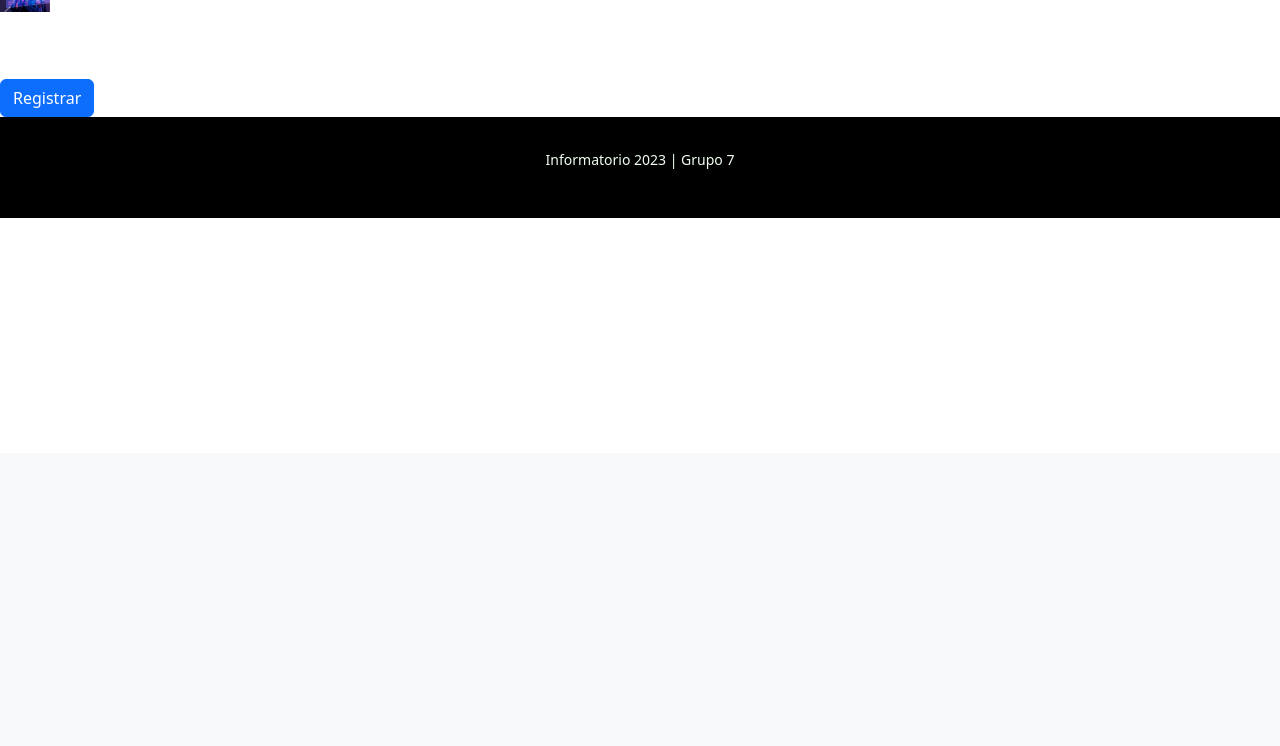
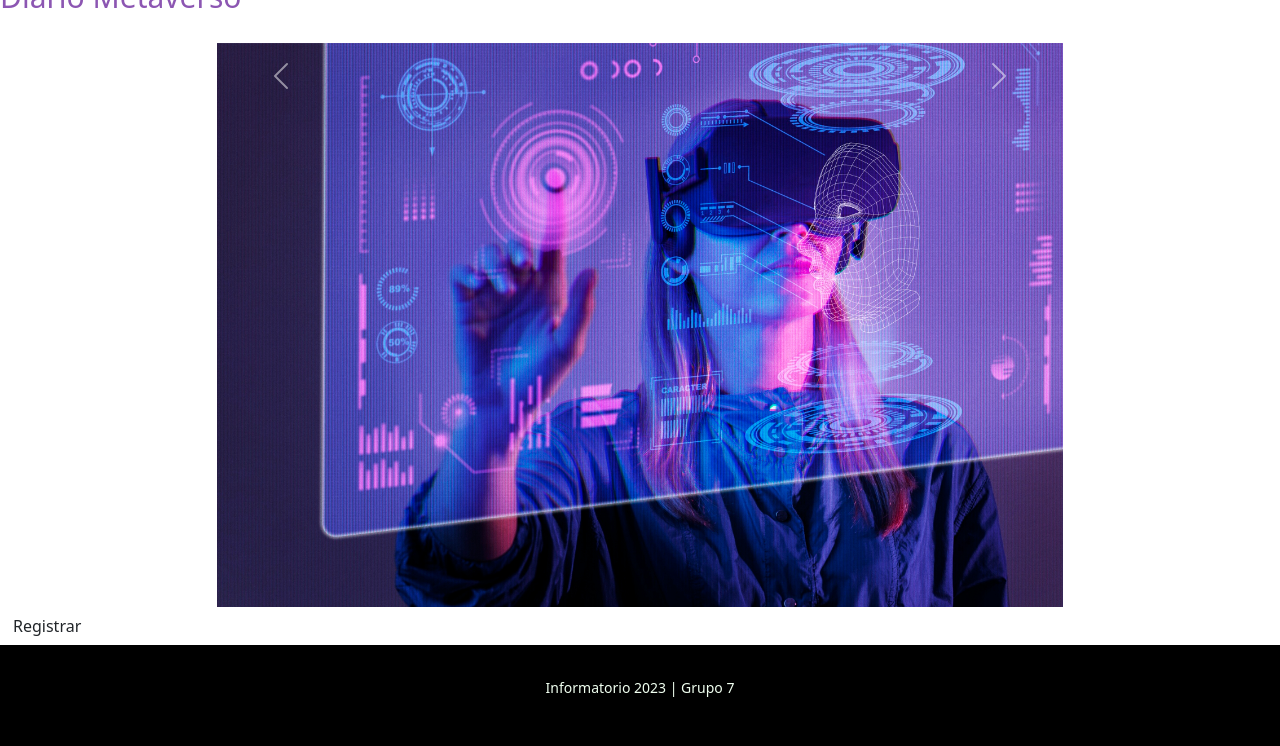
Before and after one commit to TGerzenstein/proyecto_final, a Django app: page / in a window 1280 px wide. Shown: the part 347-1093 px from the top of the page. Before the commit the page ends 565 px from the top, so only its background shows below. Run offline with Django 4.2, Linux system fonts and the light colour scheme; parts of the project's set-up code (start-up, migrations or seed data) failed here and were passed over.

Commit message:
Agregué carousel al index

```diff
--- a/Proyecto/templates/index.html
+++ b/Proyecto/templates/index.html
@@ -9,33 +9,34 @@
 {% block navegacion %}
 {% include 'navegacion.html' %}
 {% endblock %}
-
-
 {% block contenido %}
-<div class="contenedor-01">
-  <div class="contenedor-02">
-  <div id="carouselExampleFade" class="carousel slide carousel-fade">
+<div>
+  <h1>Diario Metaverso</h1>
+</div>
+<div class="row justify-content-center">
+  <div class="col-sm-8">
+    <div id="carouselExampleAutoplaying" class="carousel slide" data-bs-ride="carousel">
       <div class="carousel-inner">
         <div class="carousel-item active">
-        <img src="{% static 'img/portada01.jpg' %}" class="d-block w-50" alt="...">
+          <img src="{% static 'img/portada01.jpg' %}" class="d-block w-100" alt="...">
         </div>
         <div class="carousel-item">
-        <img src="{% static 'img/portada02.jpg' %}" class="d-block w-50" alt="...">
+          <img src="{% static 'img/portada02.jpg' %}" class="d-block w-100" alt="...">
         </div>
         <div class="carousel-item">
-        <img src="{% static 'img/portada03.jpg' %}" class="d-block w-50" alt="...">
+          <img src="{% static 'img/portada03.jpg' %}" class="d-block w-100" alt="...">
         </div>
       </div>
-    <button class="carousel-control-prev" type="button" data-bs-target="#carouselExampleFade" data-bs-slide="prev">
+      <button class="carousel-control-prev" type="button" data-bs-target="#carouselExampleAutoplaying" data-bs-slide="prev">
         <span class="carousel-control-prev-icon" aria-hidden="true"></span>
         <span class="visually-hidden">Previous</span>
       </button>
-    <button class="carousel-control-next" type="button" data-bs-target="#carouselExampleFade" data-bs-slide="next">
+      <button class="carousel-control-next" type="button" data-bs-target="#carouselExampleAutoplaying" data-bs-slide="next">
         <span class="carousel-control-next-icon" aria-hidden="true"></span>
         <span class="visually-hidden">Next</span>
       </button>
     </div>
   </div>
 </div>
-<a type="button" class="btn btn-primary" href="{% url 'apps.usuarios:registrar' %}">Registrar</a>
+<a type="button" class="btn btn-bg_registrar" href="{% url 'apps.usuarios:registrar' %}">Registrar</a>
 {% endblock %}
```
Lines whose indentation alone changed are shown as unchanged.
